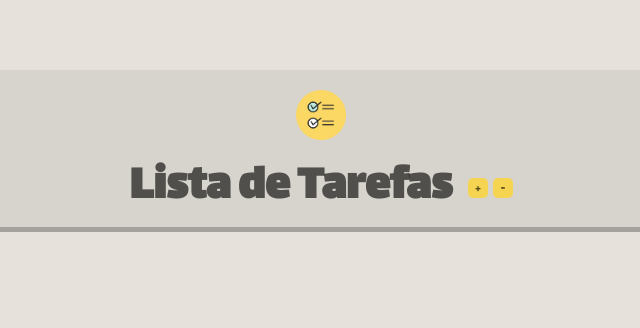
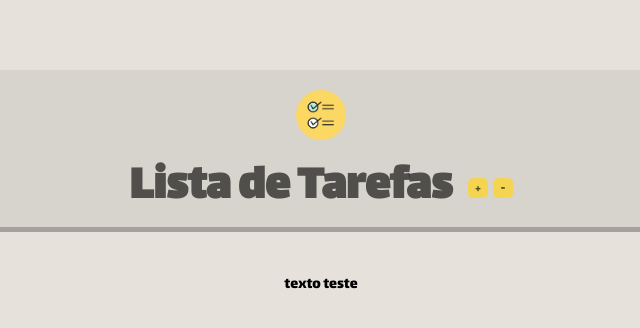
Before and after one commit to luandrsn/curso_ebac_frontend, a plain HTML site: page exer_jqry/index.html in a window 1280 px wide. Shown: the full height of the page, 319-959 px from the left. Drawn offline with nearby package versions, Linux system fonts and the light colour scheme.

Commit message:
criação de texto teste para estilização do li

```diff
--- a/exer_jqry/index.html
+++ b/exer_jqry/index.html
@@ -27,7 +27,7 @@
     <script src="./main.js"></script>
     <ul>
       <li>
-
+        texto teste
       </li>
     </ul>
   </div>
```
